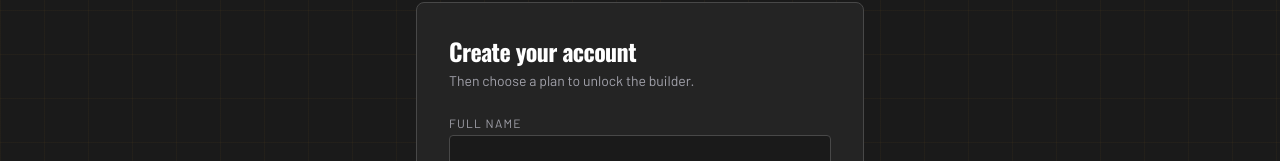
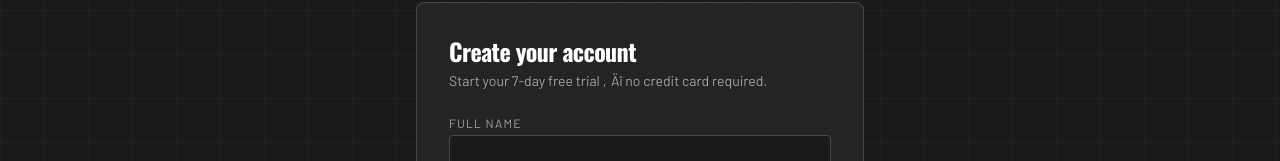
Before and after one commit to KnappBuiltMachines/knappbuilt-site, a Next.js app: page /signup in a window 1280 px wide. Shown: the part 152-313 px from the top of the page. Built offline with nearby package versions, Linux system fonts and the light colour scheme; no server answers.

Commit message:
Update signup page redirect and messaging

```diff
--- a/src/app/signup/page.tsx
+++ b/src/app/signup/page.tsx
@@ -24,7 +24,7 @@ export default function SignupPage() {
       password: pw,
       options: {
         data: { full_name: name },
-        emailRedirectTo: `${SITE.url}/auth/callback?next=/pricing`,
+        emailRedirectTo: `${SITE.url}/auth/callback?next=/builder`,
       },
     });
     if (error) {
@@ -34,7 +34,7 @@ export default function SignupPage() {
     }
     // If email confirmation is OFF, a session exists immediately.
     if (data.session) {
-      window.location.href = "/pricing";
+      window.location.href = "/builder";
       return;
     }
     setDone(true);
@@ -47,7 +47,7 @@ export default function SignupPage() {
       <main className="flex-1 bg-blueprint px-5 py-20">
         <div className="mx-auto w-full max-w-md rounded-lg border border-ink-500 bg-ink-800 p-8">
           <h1 className="text-2xl font-bold text-white">Create your account</h1>
-          <p className="mt-1 text-sm text-zinc-400">Then choose a plan to unlock the builder.</p>
+          <p className="mt-1 text-sm text-zinc-400">Start your 7-day free trial ‚Äî no credit card required.</p>
           {done ? (
             <div className="mt-6 rounded border border-amber/50 bg-amber/10 p-4 text-sm text-amber">
               Check your email to confirm your account, then come back and{" "}
@@ -72,7 +72,7 @@ export default function SignupPage() {
               </div>
               {err && <p className="text-sm text-red-400">{err}</p>}
               <button disabled={loading} className="w-full rounded bg-amber py-3 font-semibold uppercase tracking-wide text-ink-950 hover:bg-amber-light disabled:opacity-60">
-                {loading ? "Creating…" : "Sign Up"}
+                {loading ? "Creating‚Ä¶" : "Sign Up"}
               </button>
             </form>
           )}
```
